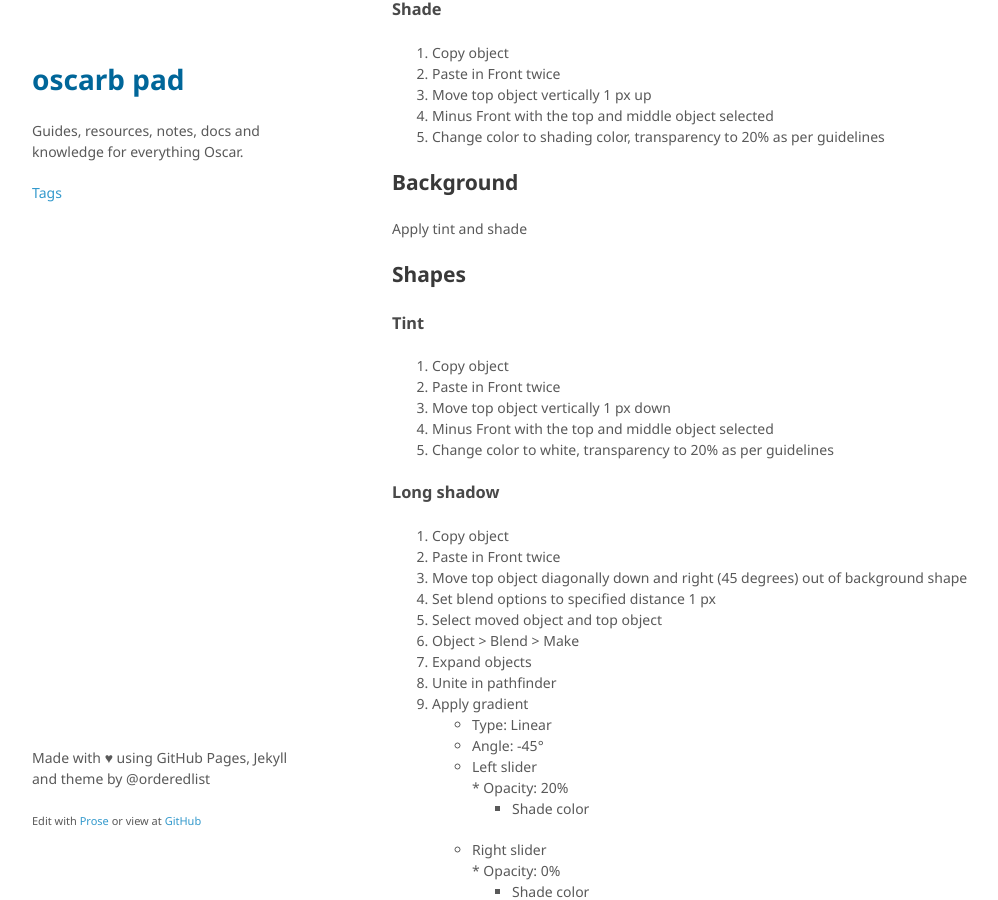
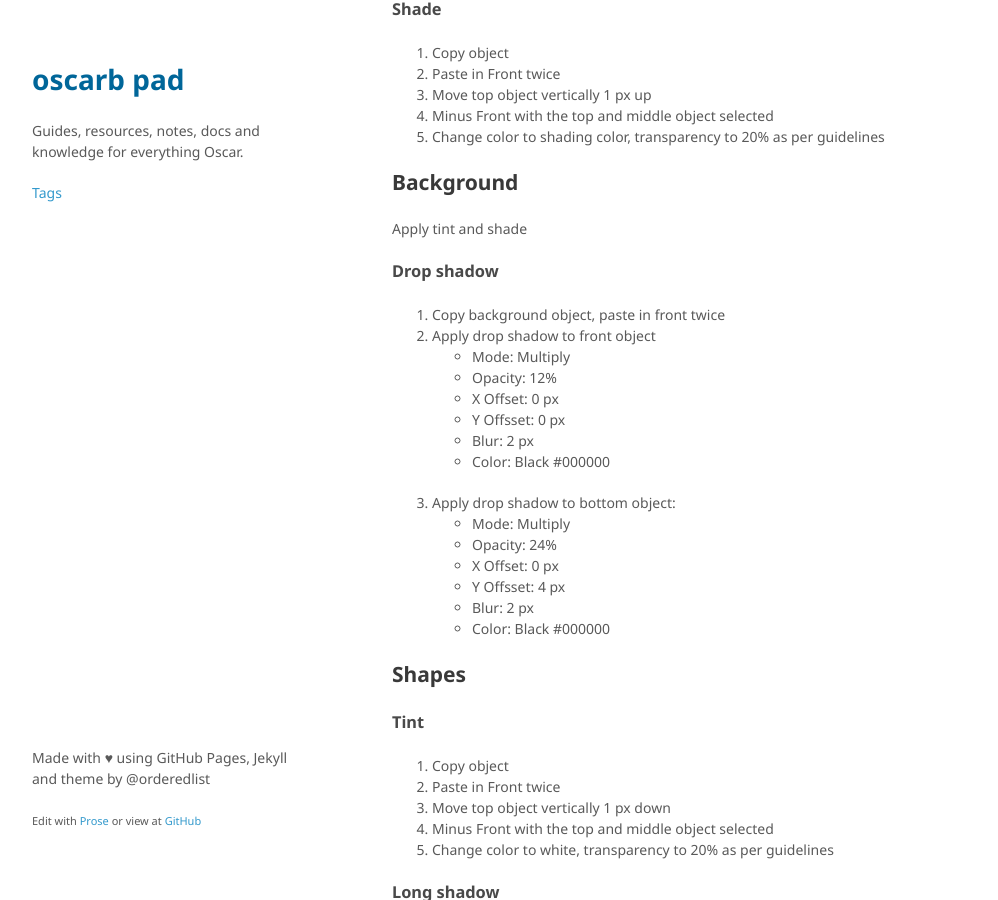
Before and after one commit to oscarb/pad, a Jekyll site: the page built from _docs/material-design-icon.md, in a window 1280 px wide and 900 px high, scrolled down 344 px. Shown: the whole window, without its empty margins (128-1126 px from the left). Built offline with Jekyll 4.4.1, drawn with Linux system fonts in a browser that asks for light colours; some web fonts are replaced.

Commit message:
Created material-design-icon.md

```diff
--- a/_docs/material-design-icon.md
+++ b/_docs/material-design-icon.md
@@ -24,6 +24,24 @@ tags: [android, material design]
 ## Background
 
 Apply tint and shade
+
+### Drop shadow
+
+1. Copy background object, paste in front twice
+2. Apply drop shadow to front object
+	* Mode: Multiply
+    * Opacity: 12%
+    * X Offset: 0 px
+    * Y Offsset: 0 px
+    * Blur: 2 px
+    * Color: Black #000000
+3. Apply drop shadow to bottom object:
+	* Mode: Multiply
+    * Opacity: 24%
+    * X Offset: 0 px
+    * Y Offsset: 4 px
+    * Blur: 2 px
+    * Color: Black #000000
 
 ## Shapes
 
```
